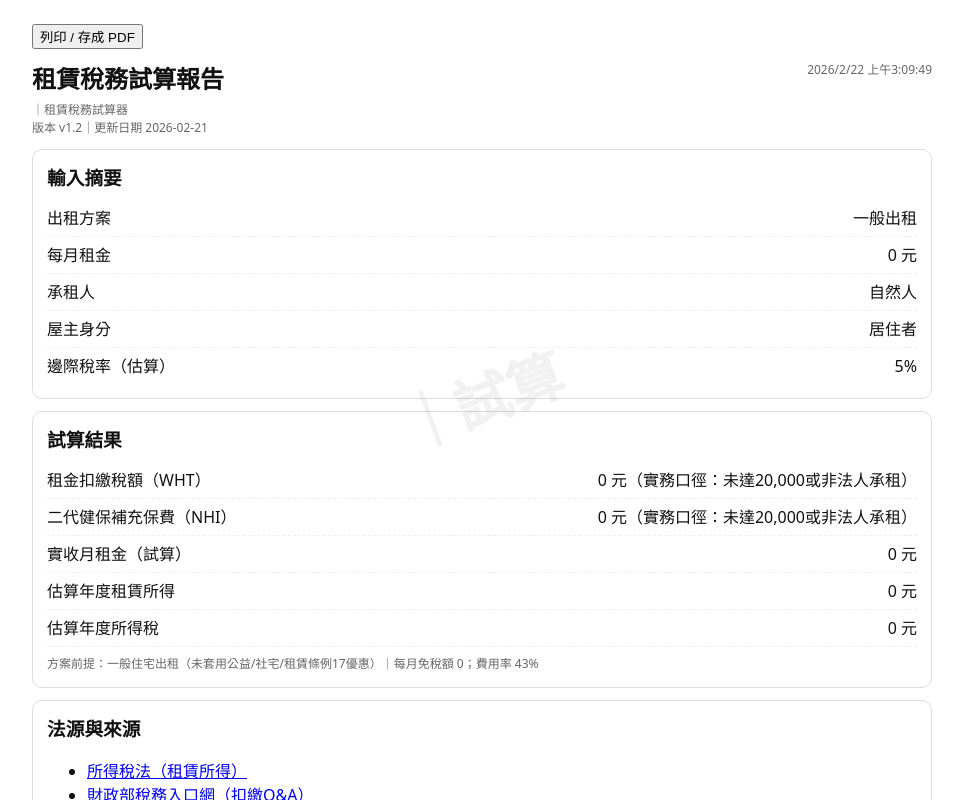
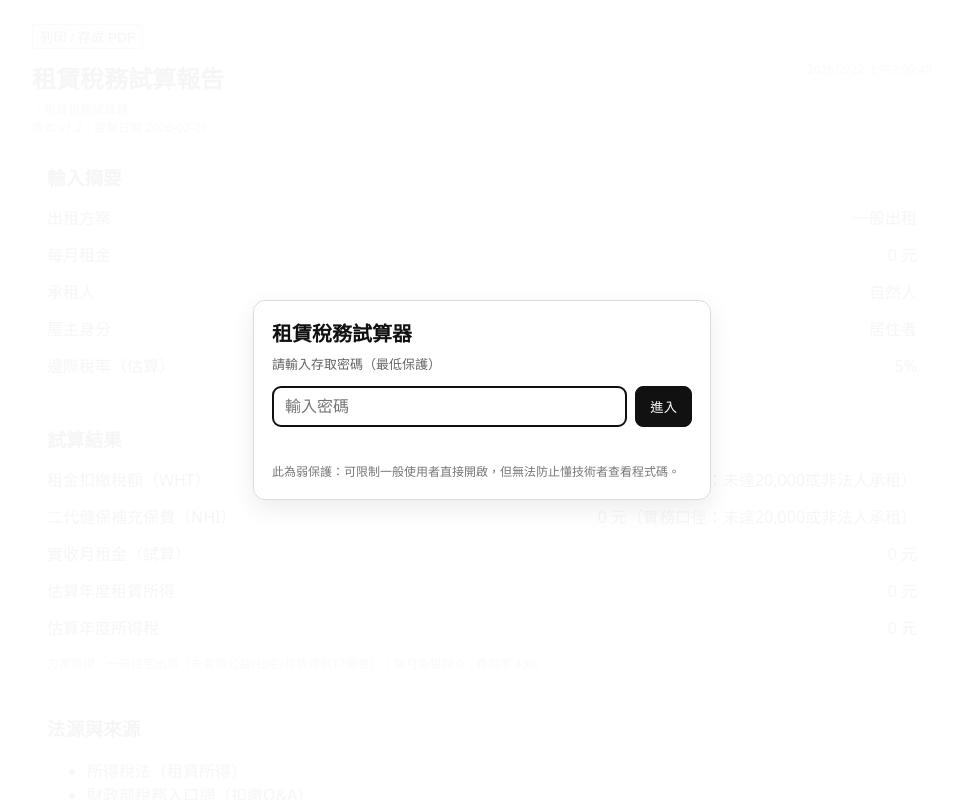
Before and after one commit to thirparty823/rent-tax-calc, a plain HTML site: page report.html in a window 1280 px wide. Shown: the top 800 px of the page, without its empty margins (158-1121 px from the left). Drawn offline with Linux system fonts and the light colour scheme.

Commit message:
Add files via upload
Update  v1.2b (weak password)

```diff
--- a/app.js
+++ b/app.js
@@ -134,9 +134,7 @@ function renderSources(scheme){
   ul.innerHTML = '';
   scheme.sources.forEach(s => {
     const li = document.createElement('li');
-    const a = document.createElement('a');
-    a.href = s.url; a.target = '_blank'; a.rel = 'noreferrer'; a.textContent = s.label;
-    li.appendChild(a);
+    li.textContent = s.label;
     ul.appendChild(li);
   });
 }
--- /dev/null
+++ b/auth.js
@@ -0,0 +1,79 @@
+// Weak protection (client-side password gate)
+// 注意：這不是安全防護，程式碼與密碼仍可被看到；僅作最低門檻限制。
+(() => {
+  const AUTH_KEY = 'rentTaxCalcAuth_v1';
+  const PASSWORD = '1234'; // ← 請改成你自己的密碼（上線前務必修改）
+  const TITLE = '租賃稅務試算器';
+  const SUBTITLE = '請輸入存取密碼（最低保護）';
+
+  function isAuthed() {
+    try { return sessionStorage.getItem(AUTH_KEY) === 'ok'; } catch { return false; }
+  }
+  function setAuthed() {
+    try { sessionStorage.setItem(AUTH_KEY, 'ok'); } catch {}
+  }
+
+  function buildGate() {
+    const style = document.createElement('style');
+    style.textContent = `
+      .auth-mask{position:fixed;inset:0;background:rgba(255,255,255,.96);z-index:99999;display:flex;align-items:center;justify-content:center;padding:16px}
+      .auth-card{width:min(420px,95vw);border:1px solid #ddd;border-radius:12px;background:#fff;padding:18px;box-shadow:0 8px 24px rgba(0,0,0,.08)}
+      .auth-card h1{margin:0 0 6px;font-size:20px}
+      .auth-card p{margin:0 0 12px;color:#666;font-size:13px}
+      .auth-row{display:flex;gap:8px}
+      .auth-row input{flex:1;padding:10px 12px;border:1px solid #ccc;border-radius:8px;font-size:16px}
+      .auth-row button{padding:10px 14px;border:1px solid #111;background:#111;color:#fff;border-radius:8px;cursor:pointer}
+      .auth-err{margin-top:8px;color:#b00020;font-size:13px;min-height:18px}
+      .auth-note{margin-top:10px;color:#777;font-size:12px}
+    `;
+    document.head.appendChild(style);
+
+    const mask = document.createElement('div');
+    mask.className = 'auth-mask';
+    mask.innerHTML = `
+      <div class="auth-card">
+        <h1>${TITLE}</h1>
+        <p>${SUBTITLE}</p>
+        <div class="auth-row">
+          <input id="authPwdInput" type="password" placeholder="輸入密碼" />
+          <button id="authPwdBtn" type="button">進入</button>
+        </div>
+        <div class="auth-err" id="authPwdErr"></div>
+        <div class="auth-note">此為弱保護：可限制一般使用者直接開啟，但無法防止懂技術者查看程式碼。</div>
+      </div>`;
+    document.body.appendChild(mask);
+
+    const input = mask.querySelector('#authPwdInput');
+    const btn = mask.querySelector('#authPwdBtn');
+    const err = mask.querySelector('#authPwdErr');
+
+    const submit = () => {
+      const val = (input.value || '').trim();
+      if (!PASSWORD) {
+        err.textContent = '尚未設定密碼（請在 auth.js 設定 PASSWORD）';
+        return;
+      }
+      if (val === PASSWORD) {
+        setAuthed();
+        mask.remove();
+      } else {
+        err.textContent = '密碼錯誤';
+        input.select();
+      }
+    };
+    btn.addEventListener('click', submit);
+    input.addEventListener('keydown', e => { if (e.key === 'Enter') submit(); });
+    setTimeout(() => input.focus(), 0);
+  }
+
+  function init() {
+    if (isAuthed()) return;
+    buildGate();
+  }
+
+  if (document.readyState === 'loading') {
+    document.addEventListener('DOMContentLoaded', init);
+  } else {
+    init();
+  }
+})();
--- a/index.html
+++ b/index.html
@@ -30,6 +30,7 @@
     .footer{margin:20px 0;color:var(--muted);font-size:12px}
     .pill{display:inline-block;border:1px solid var(--border);background:var(--bg);padding:2px 8px;border-radius:999px;font-size:12px}
   </style>
+  <script src="./auth.js"></script>
 </head>
 <body>
   <div class="brandbar">
@@ -81,9 +82,7 @@
       </div>
     </div>
 
-    <div class="muted" style="margin-top:8px;">目前試算口徑（依你的需求調整）：僅在「法人承租」且「單筆月租 ≥ 20,000」時計算扣繳與二代健保。</div>
-
-    <div class="actions">
+        <div class="actions">
       <button id="calcBtn">計算</button>
       <button id="copyBtn" class="secondary" type="button">複製結果文字（給 LINE）</button>
       <button id="reportBtn" class="secondary" type="button">產出列印報告頁</button>
--- a/report.html
+++ b/report.html
@@ -15,6 +15,7 @@
     .printbar{margin:12px 0}
     @media print { .printbar{display:none} }
   </style>
+  <script src="./auth.js"></script>
 </head>
 <body>
   <div class="watermark" id="wm"></div>
@@ -122,9 +123,8 @@
   const ul = q('#sources');
   scheme.sources.forEach(s => {
     const li = document.createElement('li');
-    const a = document.createElement('a');
-    a.href=s.url; a.target='_blank'; a.rel='noreferrer'; a.textContent=s.label;
-    li.appendChild(a); ul.appendChild(li);
+    li.textContent = s.label;
+    ul.appendChild(li);
   });
 
   q('#disc').textContent = brand.footerDisclaimer;
```
Also changed, not shown: brand.config.json (line endings or trailing spaces).
